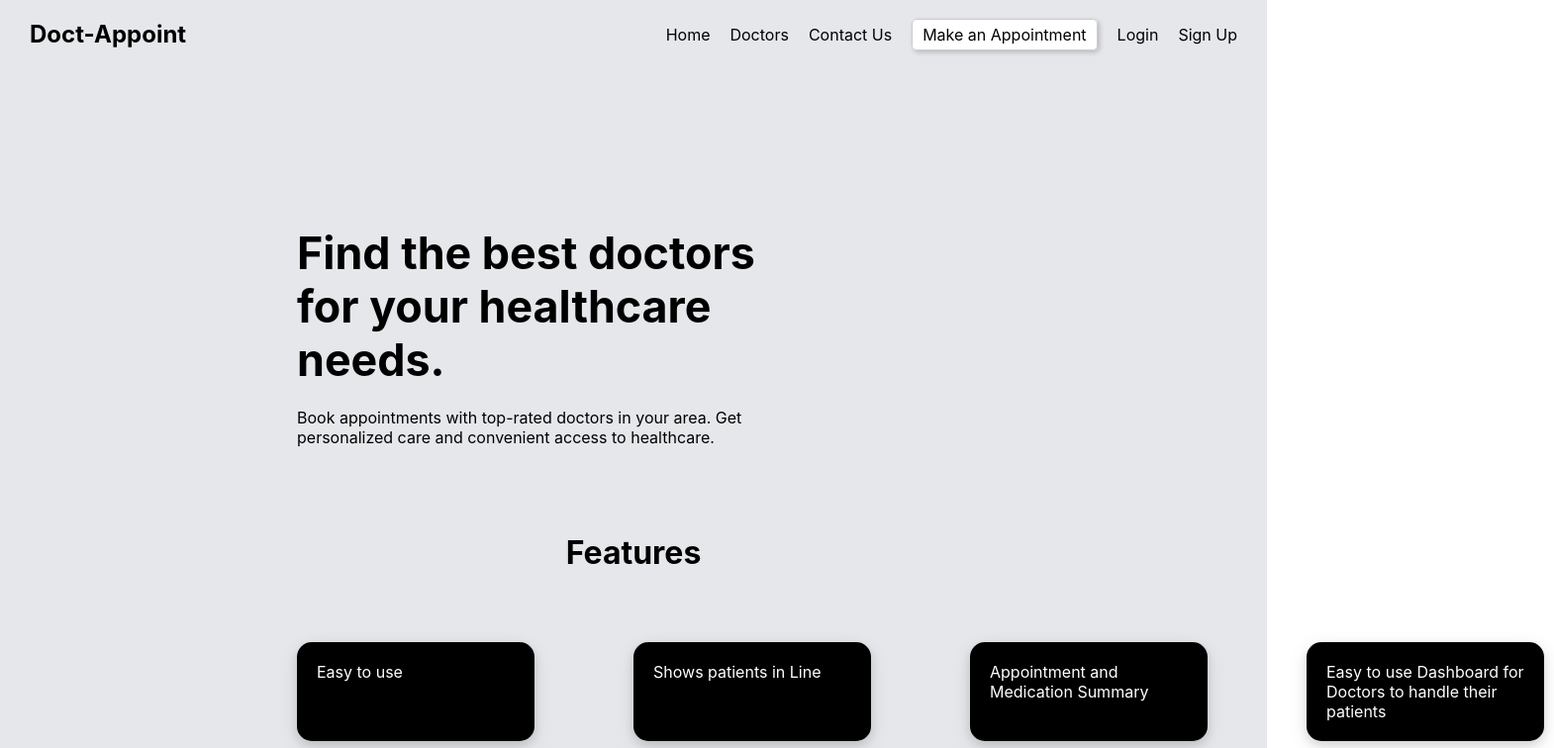
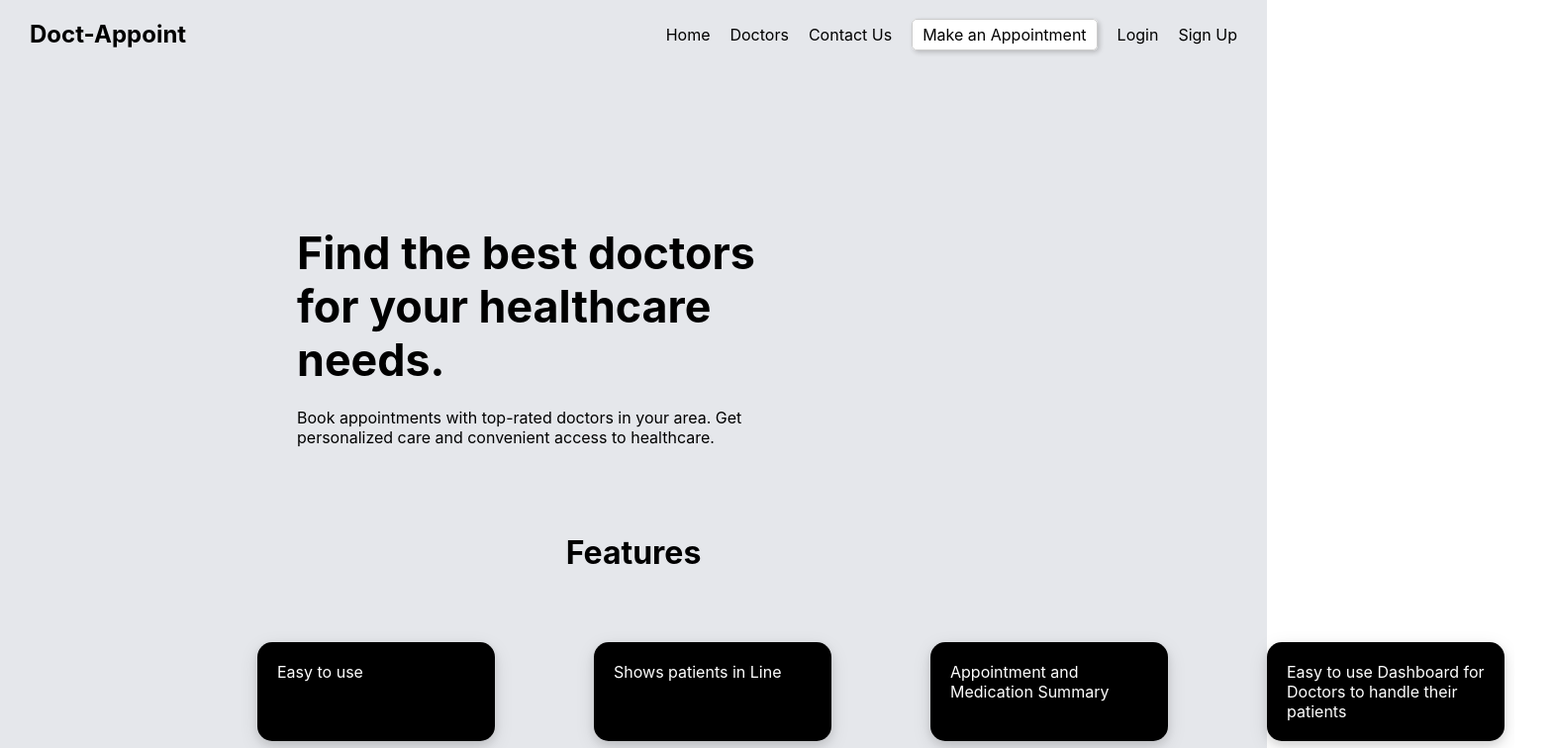
Before and after one commit to Pocky8/doc-appoint, a React (Create React App) app in the folder client/: page / in a window 1280 px wide. Shown: the top 756 px of the page at 99% size, 1570 px wide, since content can reach past the window. Built offline with nearby package versions, Linux system fonts and the light colour scheme.

Commit message:
Update HomePage.css

```diff
--- a/client/src/pages/HomePage.css
+++ b/client/src/pages/HomePage.css
@@ -47,7 +47,7 @@
 }
 
 .features-cards {
- margin-left: 290px;
+ margin-left: 250px;
 }
 
 .homepage-text.fade-in {
```
